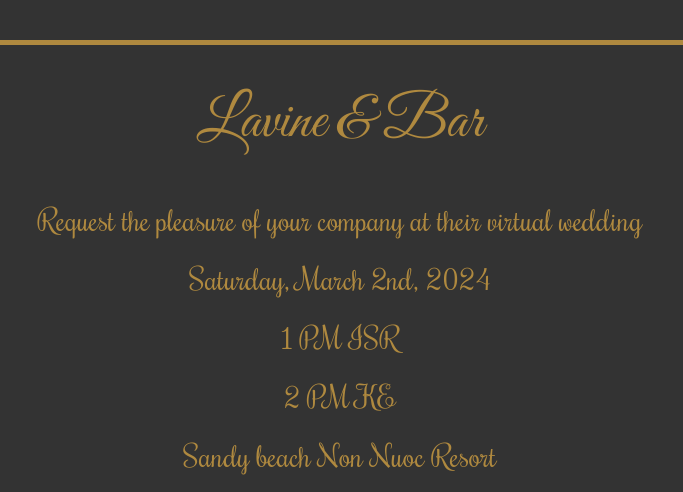
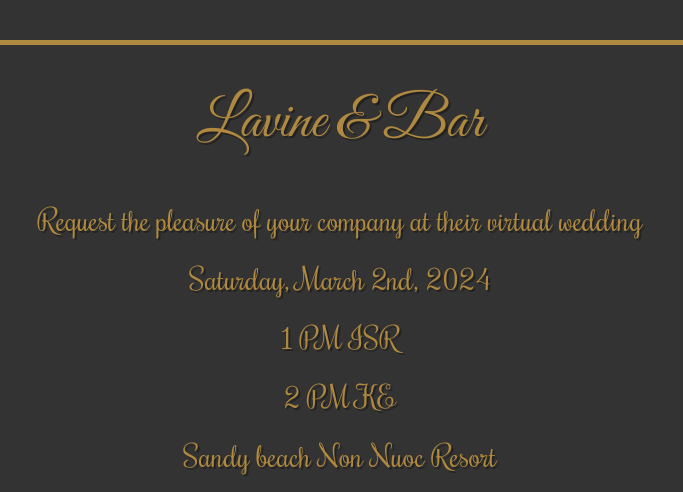
Before and after one commit to AVR-GCC/lavineandbar, a website: page public/index.html in a window 1280 px wide. Shown: the top 492 px of the page, 300-983 px from the left. Drawn offline with Linux system fonts and the light colour scheme; grey boxes are pictures that could not be loaded.

Commit message:
Add text shadow

```diff
--- a/public/index.html
+++ b/public/index.html
@@ -20,6 +20,7 @@
         }
         h1 {
             font-size: 60px;
+            text-shadow: 2px 2px #222;
         }
         p {
             font-size: 30px;
@@ -27,6 +28,7 @@
             font-family: "Rochester", cursive;
             font-weight: 400;
             font-style: normal;
+            text-shadow: 2px 2px #222;
         }
         .date, .venue {
             font-weight: bold;
```
